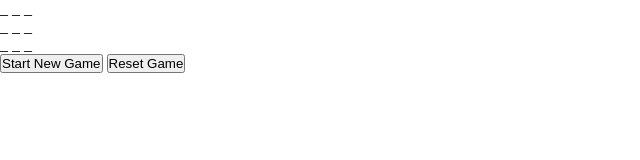
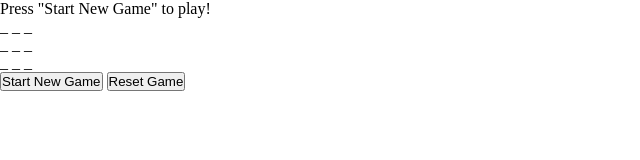
Before and after one commit to fau446/tic-tac-toe-js, a plain HTML site: page index.html in a window 1280 px wide. Shown: the whole page, without its empty margins (0-640 px from the left). Drawn offline with Linux system fonts and the light colour scheme.

Commit message:
Display shows a default statement before a game is started

```diff
--- a/index.html
+++ b/index.html
@@ -8,7 +8,7 @@
   <title>Tic-Tac-Toe</title>
 </head>
 <body>
-  <div class="display"></div>
+  <div class="display">Press "Start New Game" to play!</div>
   <ul class="board">
     <div class="row">
       <li class="space"></li>
```
